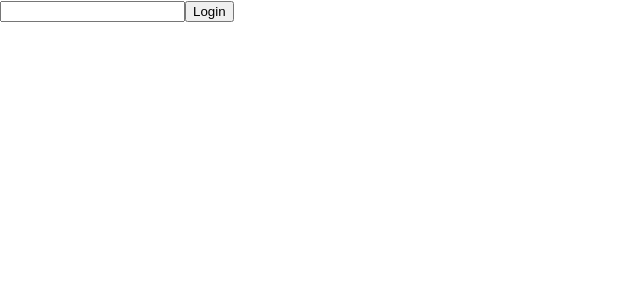
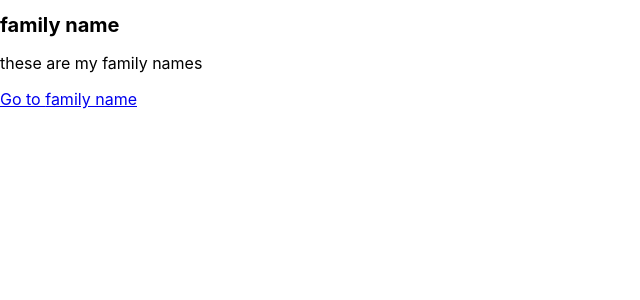
Before and after one commit to doheelee0328/Frontend-challenges, a React (Create React App) app in the folder coding-challenge-3/: page / in a window 1280 px wide. Shown: the top 300 px of the page, without its empty margins (0-640 px from the left). Built offline with nearby package versions, Linux system fonts and the light colour scheme.

Commit message:
drop down

```diff
--- a/coding-challenge-3/src/App.tsx
+++ b/coding-challenge-3/src/App.tsx
@@ -1,11 +1,13 @@
 import React from 'react'
-import { useSelector } from 'react-redux'
-import Counter from './practice-redux-toolkit/Counter.tsx'
-import Auth from './practice-redux-toolkit/Auth.tsx'
+// import { useSelector } from 'react-redux'
+// import Counter from './practice-redux-toolkit/Counter.tsx'
+// import Auth from './practice-redux-toolkit/Auth.tsx'
+import DropdownMenu from './dropdown/DropdownMenu.tsx'
 
 function App() {
-  const authState = useSelector((state: any) => state.isAuth.isAuthenticated)
-  return <div className='App'>{authState ? <Counter /> : <Auth />}</div>
+  // const authState = useSelector((state: any) => state.isAuth.isAuthenticated)
+  //  <div className='App'>{authState ? <Counter /> : <Auth />}</div>
+  return <DropdownMenu />
 }
 
 export default App
--- /dev/null
+++ b/coding-challenge-3/src/dropdown/DropdownItem.tsx
@@ -0,0 +1,32 @@
+import React from 'react'
+// import { Link } from 'react-router-dom' // Import Link from react-router-dom
+
+interface FamilyProps {
+  name: string
+  description?: string
+  fontSize: number
+  openHandler?: () => void
+  isToggled?: boolean // Add a prop to indicate if the item is toggled
+}
+
+const DropdownItem = ({
+  name,
+  description,
+  fontSize,
+  openHandler,
+  isToggled,
+}: FamilyProps) => {
+  return (
+    <div>
+      <h1 style={{ fontSize: `${fontSize}px` }}> {name}</h1>
+      <p>{description && description}</p>
+      {isToggled ? ( // Check if the item should be displayed
+        <button onClick={openHandler}>Close</button>
+      ) : (
+        <a href='./dohee'>Go to {name}</a> // Use Link for navigation
+      )}
+    </div>
+  )
+}
+
+export default DropdownItem
--- /dev/null
+++ b/coding-challenge-3/src/dropdown/DropdownMenu.tsx
@@ -0,0 +1,32 @@
+import React, { useState } from 'react'
+import DropdownItem from './DropdownItem.tsx'
+
+const DropdownMenu = () => {
+  const [isOpen, setIsOpen] = useState(false)
+
+  const toggleDropdown = () => {
+    setIsOpen(!isOpen)
+  }
+
+  return (
+    <>
+      <DropdownItem
+        name='family name'
+        description='these are my family names'
+        fontSize={20}
+        openHandler={toggleDropdown}
+        isToggled={isOpen} // Pass the isOpen state to the first item
+      />
+      {isOpen && (
+        <>
+          <DropdownItem name='dohee' fontSize={15} />
+          <DropdownItem name='juhee' fontSize={15} />
+          <DropdownItem name='paul' fontSize={15} />
+          <DropdownItem name='amy' fontSize={15} />
+        </>
+      )}
+    </>
+  )
+}
+
+export default DropdownMenu
```
